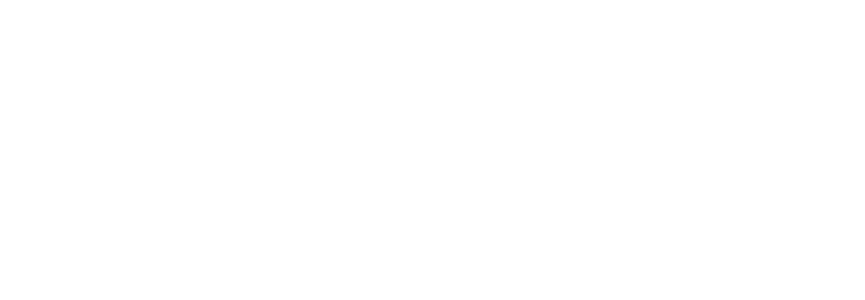
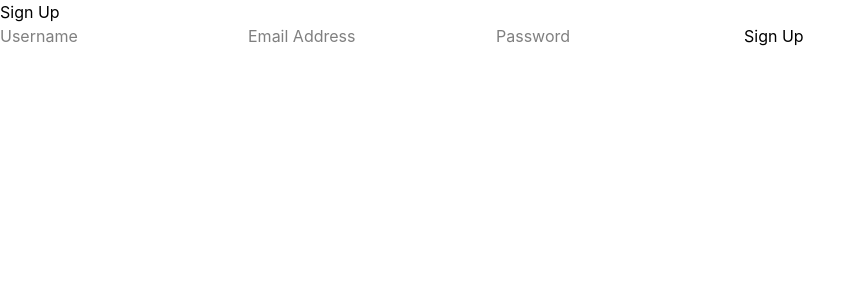
Before and after one commit to beenbeanz/tr6w7yw, a Nuxt app in the folder app/: page /sign_up in a window 1280 px wide. Before the commit this address had no page. Shown: the top 300 px of the page, without its empty margins (0-865 px from the left). Built offline with nearby package versions, Linux system fonts and the light colour scheme.

Commit message:
shut up felipe

```diff
--- a/app/app/pages/index.vue
+++ b/app/app/pages/index.vue
@@ -17,6 +17,7 @@
       </div>
       <h1 class="title">Magical Dress Up Game</h1>
       <a class="button-link" @click.prevent="handleNavigate">Play Now</a>
+      <button class="signUpBtn" @click="signUp()">Sign Up</button>
     </div>
   </div>
 </template>
@@ -32,6 +33,10 @@ async function handleNavigate() {
   isLeaving.value = true;
   await new Promise((resolve) => setTimeout(resolve, 1200));
   router.push("/dress_up");
+}
+
+function signUp() {
+  router.push("/sign_up");
 }
 </script>
 
--- /dev/null
+++ b/app/app/pages/sign_up.vue
@@ -0,0 +1,82 @@
+<template>
+    <div class="page">
+        <h1 class="title">Sign Up</h1>
+        <form @submit.prevent="handleSubmit" class="signUpForm">
+            <input v-model="form.username" type="text" placeholder="Username" required>
+            <input v-model="form.email" type="email" placeholder="Email Address" required>
+            <input v-model="form.password" type="text" placeholder="Password" required>
+            <button type="submit" class="signUpBtn" :disabled="loading">
+                {{ loading ? 'Signing Up...' : 'Sign Up' }}
+            </button>
+            <p v-if="error" class="error">{{ error }}</p>
+            <p v-if="success" class="success">Sign up successful!</p>
+        </form>
+    </div>
+</template>
+
+<script setup lang="ts">
+import { reactive, ref } from 'vue';
+
+const form = reactive({
+    username: '',
+    email: '',
+    password: ''
+});
+
+const loading = ref(false);
+const error = ref('');
+const success = ref(false);
+
+async function handleSubmit() {
+    loading.value = true;
+    error.value = '';
+    success.value = false;
+
+    try {
+        // 1. Create auth user with Supabase Auth
+        const { data: authData, error: authError } = await supabase.auth.signUp({
+            email: form.email,
+            password: form.password,
+        });
+
+        if (authError) throw authError;
+
+        // 2. Insert user info into your 'users' table
+        const { error: insertError } = await supabase
+            .from('users')
+            .insert([
+                {
+                    id: authData.user?.id, // Use auth user ID
+                    username: form.username,
+                    email: form.email,
+                    created_at: new Date(),
+                }
+            ]);
+
+        if (insertError) throw insertError;
+
+        success.value = true;
+        form.username = '';
+        form.email = '';
+        form.password = '';
+
+        console.log('User signed up successfully:', authData.user);
+    } catch (err) {
+        error.value = err instanceof Error ? err.message : 'An error occurred';
+        console.error('Sign up error:', err);
+    } finally {
+        loading.value = false;
+    }
+}
+</script>
+
+<style scoped>
+.error {
+    color: red;
+    margin-top: 10px;
+}
+.success {
+    color: green;
+    margin-top: 10px;
+}
+</style>
```
